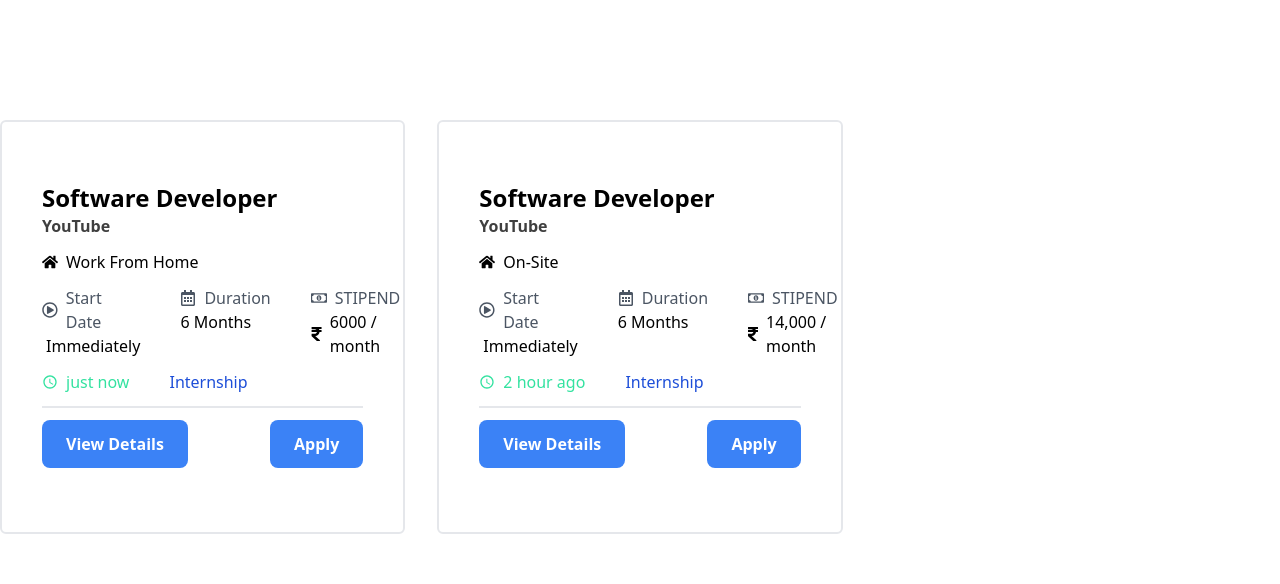
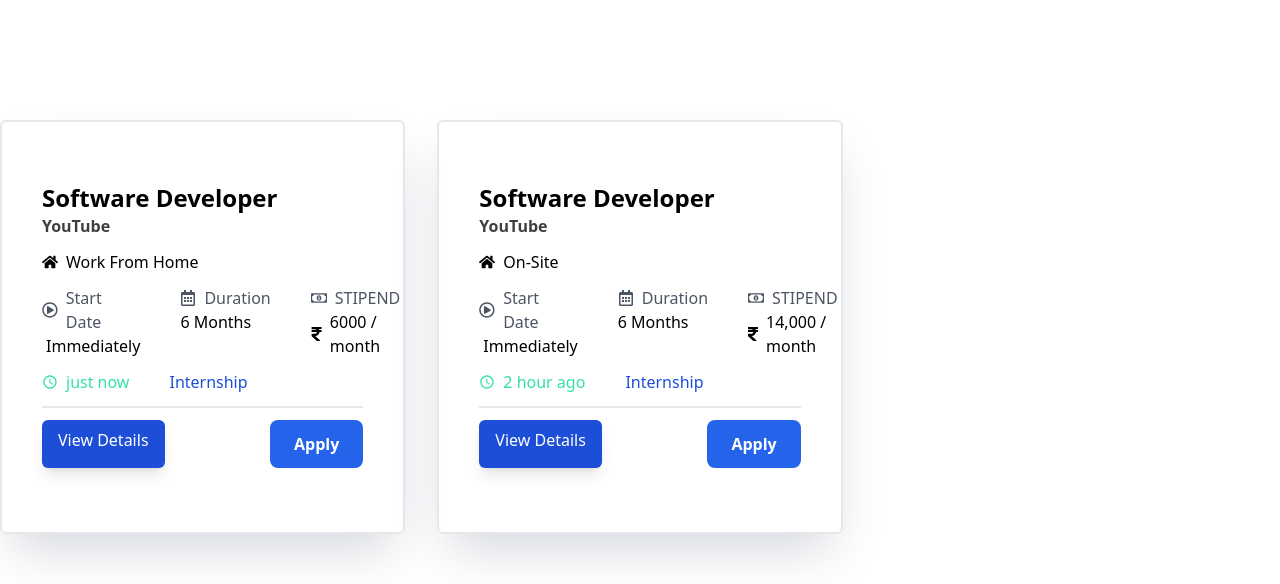
Before and after one commit to ProgrammerShipon/HireWave-Client, a React (Vite) app: page / in a window 1280 px wide. Shown: the part 800-1384 px from the top of the page. Built offline with nearby package versions, Linux system fonts and the light colour scheme.

Commit message:
change data

```diff
--- a/src/Components/Fetures_Card.jsx
+++ b/src/Components/Fetures_Card.jsx
@@ -2,12 +2,12 @@ import React from 'react';
 
 const Fetures_Card = ({ icon, title, discribtion }) => {
     return (
-        <div className='w-1/2  text-center border-2 border-blue-400 p-4 rounded-lg space-y-4'>
+        <section className='w-1/2  text-center border-2 border-blue-400 p-4 rounded-lg space-y-4'>
             {/* <span className='text-7xl text-blue-600  '>{icon}</span> */}
             <img className=' mx-auto' src={icon} alt="" />
             <h2 className='text-2xl font-semibold'>{title}</h2>
             <p>{discribtion}</p>
-        </div>
+        </section>
     );
 };
 
--- a/src/Components/Job_Details.jsx
+++ b/src/Components/Job_Details.jsx
@@ -12,7 +12,7 @@ const Job_Details = () => {
     const { id, job_description, job_responsibility,skills, educational_requirements, experiences, job_title, contact_information, salary, benefits, weekend } = jobData
 
     return (
-        <div className='mt-40 lg:mt-12 container mx-auto'>
+        <section className='mt-40 lg:mt-12 container mx-auto'>
             <h1 className='text-4xl mt-10 font-semibold'>Job Details</h1>
             <hr className='hr' />
             <div className='flex flex-col lg:flex-row gap-5 justify-center p-5'>
@@ -85,7 +85,7 @@ const Job_Details = () => {
                 <h2 className='text-4xl font-semibold'>These jobs may fit you</h2>
 
             </div>
-        </div>
+        </section>
     );
 };
 
--- a/src/Components/Job_card.jsx
+++ b/src/Components/Job_card.jsx
@@ -6,8 +6,7 @@ const Job_card = ({ data }) => {
     const { id, company_logo, job_title, startTime, postTime,
         jobType, duration, company_name, remote_or_onsite, location, fulltime_or_parttime, salary } = data
     return (
-        <div className='border-2 p-10 rounded-md '>
-            {/* <img className='w-40 h-10 ' src={company_logo} alt="" /> */}
+        <section className='border-2 p-10 rounded-md shadow-2xl shadow-gray-300'>
             <div>
                 <h3 className='text-2xl font-semibold mt-5 '>{job_title}</h3>
                 <p className='font-semibold opacity-75 mb-2'>{company_name}</p>
@@ -33,14 +32,14 @@ const Job_card = ({ data }) => {
 
                 </div>
                 <div className='border-t-2 my-3 py-3 flex justify-between '>
-                    <Link to='/jobdetails' state={data} className='btn'>View Details</Link>
+                    <Link to='/jobdetails' state={data} className='pop-btn '>View Details</Link>
                     <button className='btn'>Apply</button>
 
                 </div>
 
             </div>
 
-        </div>
+        </section>
     );
 };
 
--- a/src/Sections/Special_Featurs.jsx
+++ b/src/Sections/Special_Featurs.jsx
@@ -8,7 +8,7 @@ const Special_Featurs = () => {
     const [q2, setQ2] = useState(false)
     const [q3, setQ3] = useState(false)
     return (
-        <div className="featured-bg bg-fixed text-white  pt-8 my-20 ">
+        <section className="featured-bg bg-fixed text-white  pt-8 my-20 ">
             <div className="bg-opacity-40 bg-black ">
 
                 <div className="flex flex-col md:flex-row gap-16  px-36 h-[90vh]">
@@ -72,7 +72,7 @@ const Special_Featurs = () => {
                     </div>
                 </div>
             </div>
-        </div>
+        </section>
     );
 };
 
--- a/src/index.css
+++ b/src/index.css
@@ -15,7 +15,7 @@
 }
 
 .btn {
-  @apply py-3 px-6 bg-blue-500 hover:bg-blue-600 text-white font-semibold rounded-lg transition duration-300 ease-in-out
+  @apply py-3 px-6 bg-blue-600 hover:bg-blue-800 text-white font-semibold rounded-lg transition duration-300 ease-in-out
 }
 
 .text-flex {
@@ -23,5 +23,5 @@
 }
 
 .pop-btn{
-  @apply px-4 py-2 bg-blue-600 rounded-md text-white outline-none focus:ring-4 shadow-lg transform active:scale-x-50 transition-transform  flex justify-center
+  @apply px-4 py-2 bg-blue-700  rounded-md text-white outline-none focus:ring-4 shadow-lg transform active:scale-x-50 transition-transform  flex justify-center
 }
```
